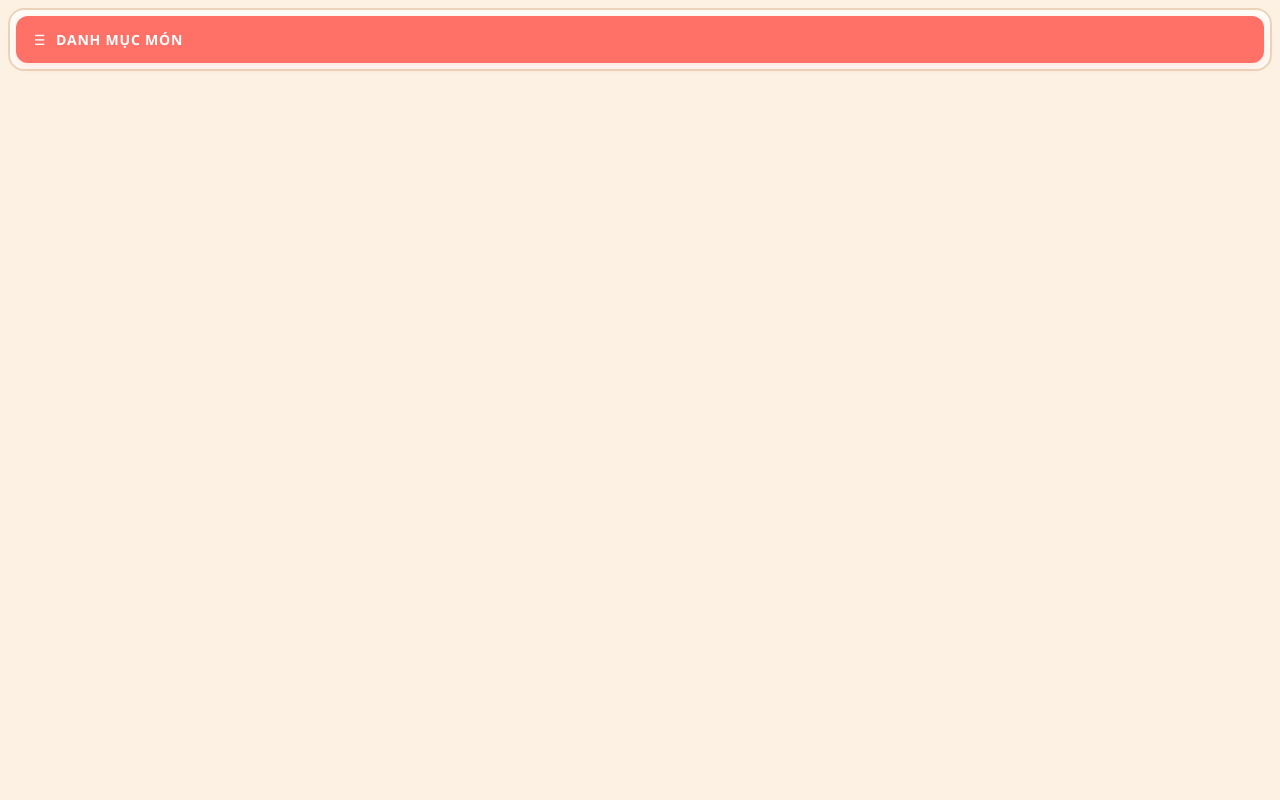
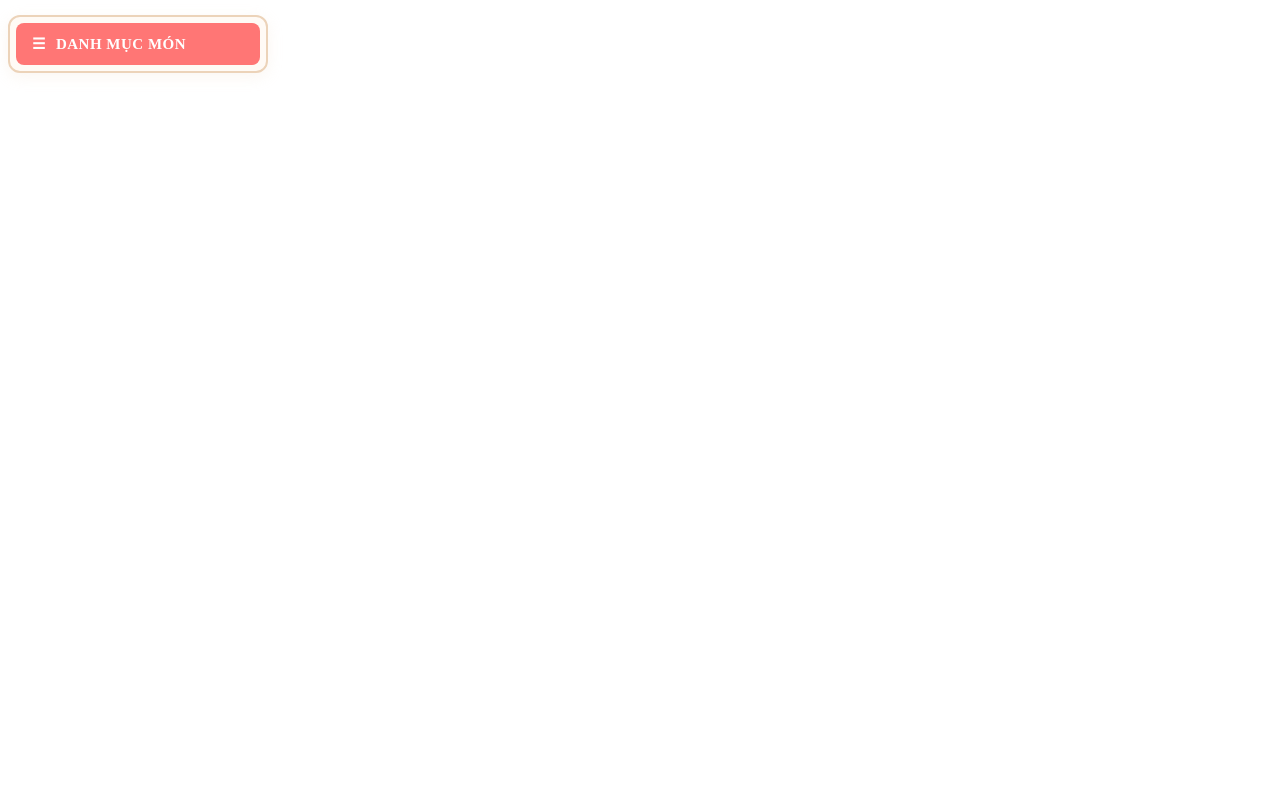
Before and after one commit to locb2404952-crypto/web_tra_sua, a PHP site: page /danh-muc.php in a window 1280 px wide. Run offline with PHP 8.4, Linux system fonts and the light colour scheme; data that the repository does not hold is empty.

Commit message:
Add files via upload

```diff
--- a/danh-muc.php
+++ b/danh-muc.php
@@ -37,74 +37,50 @@ if (isset($conn) && $conn instanceof mysqli) {
                 <?php
             }
         } else {
-            $menu_tinh = [
-                '1' => 'Ăn vặt',
-                '2' => 'Cà phê',
-                '3' => 'Khác',
-                '4' => 'Mỳ cay – Lẩu',
-                '5' => 'Sinh tố',
-                '6' => 'Trà sữa',
-                '7' => 'Trà trái cây tươi'
-            ];
-
-            foreach ($menu_tinh as $key => $value) {
-                ?>
-                <li>
-                    <a href="#danh-muc-<?php echo $key; ?>" class="homie-cat-item">
-                        <span><?php echo $value; ?></span>
-                        <span class="arrow">&gt;</span>
-                    </a>
-                </li>
-                <?php
-            }
+            echo '<li style="padding: 12px; text-align: center; color: #95a5a6; font-size: 13px;">Chưa có danh mục</li>';
         }
         ?>
     </ul>
 </div>
 
 <style>
-/* ==========================================
-   TỰ ĐỘNG ĐỔI MÀU NỀN TOÀN BỘ TRANG WEB
-   ========================================== */
-body {
-    background-color: #fcf1e3 !important; /* Màu da người nhạt / Be trà sữa ngọt ngào ấm áp */
+/* Cấu hình hiệu ứng cuộn toàn trang mượt mà */
+html {
+    scroll-behavior: smooth;
 }
 
-/* ==========================================
-   CSS CHO KHỐI DANH MỤC HOVER
-   ========================================== */
-/* Khung viền bao quanh Danh Mục được đổi sang màu da đậm hơn tí để nổi khối rõ ràng */
+/* Định dạng thanh danh mục gốc */
 .homie-category-hover-container {
-    position: relative;
-    font-family: 'Segoe UI', Tahoma, Geneva, Verdana, sans-serif;
+    position: sticky;        /* Giữ cố định khi cuộn màn hình */
+    top: 15px;               /* Cách mép trên cùng của màn hình 15px khi cuộn xuống */
+    z-index: 999;            /* Đảm bảo menu luôn nổi lên trên các thẻ sản phẩm khác */
+
     width: 100%;
+    max-width: 260px;
+    background-color: #fffaf5;
+    border: 2px solid #ecd3b9;
+    border-radius: 12px;
+    padding: 6px;
     box-sizing: border-box;
-    border: 2px solid #ecd3b9;
-    background-color: #fffcf7;
-    padding: 6px;
-    border-radius: 16px;
+    box-shadow: 0 4px 15px rgba(236, 211, 185, 0.2);
 }
 
-/* Nút tiêu đề Danh mục chính màu cam gốc của nhóm */
 .homie-category-title-btn {
-    background-color: #ff7066;
-    color: #ffffff;
-    padding: 14px 18px;
-    font-weight: 700;
-    text-transform: uppercase;
-    font-size: 14px;
-    letter-spacing: 0.8px;
+    background-color: #ff7675;
+    color: white;
+    padding: 12px 16px;
+    border-radius: 8px;
+    font-weight: bold;
+    font-size: 15px;
+    letter-spacing: 0.5px;
+    cursor: pointer;
     display: flex;
     align-items: center;
     gap: 10px;
-    border-radius: 12px;
-    cursor: pointer;
-    box-shadow: 0 4px 10px rgba(255, 112, 102, 0.15);
-    transition: all 0.3s ease;
+    transition: background-color 0.2s;
 }
 
-/* Khi rê chuột vào khối container */
-.homie-category-hover-container:hover .homie-category-title-btn {
+.homie-category-title-btn:hover {
     background-color: #ff5252;
 }
 
```
Also changed, not shown: other parts of danh-muc.php (+23 -14 lines).
